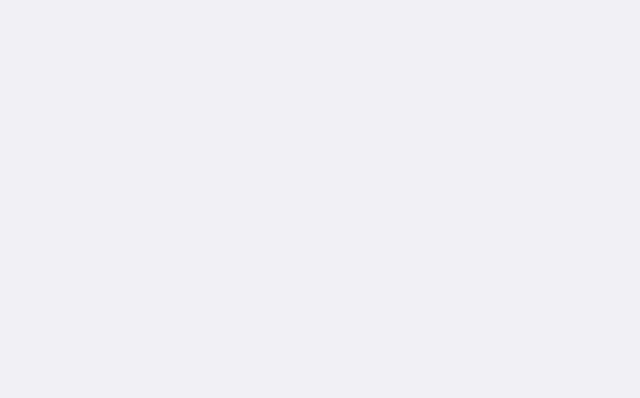
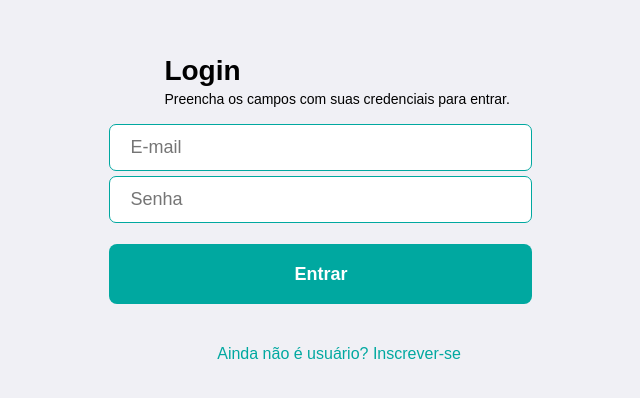
Before and after one commit to 0xkalvin/fortunator, a React (Create React App) app in the folder frontend/: page /login in a window 1280 px wide. Shown: the part 128-526 px from the top of the page, without its empty margins (311-951 px from the left). Built offline with nearby package versions, Linux system fonts and the light colour scheme.

Commit message:
front: Login

```diff
--- a/frontend/package.json
+++ b/frontend/package.json
@@ -9,6 +9,7 @@
     "axios": "^0.20.0",
     "react": "^16.13.1",
     "react-dom": "^16.13.1",
+    "react-icons": "^3.11.0",
     "react-router-dom": "^5.2.0",
     "react-scripts": "3.4.3"
   },
--- a/frontend/src/global.css
+++ b/frontend/src/global.css
@@ -59,7 +59,7 @@ form textarea{
     font-weight: 700;
     margin-top: 16px;
     margin-right: 2%;
-    margin-bottom: 10%;
+    margin-bottom: 5%;
     display: inline-block;
     text-align: center;
     text-decoration: none;
@@ -95,7 +95,7 @@ form textarea{
     display: flex;
 }
 .title-gif {
-    padding-top: 3.5%;
+    padding-top: 2%;
 }
 
 .input-style{
@@ -205,8 +205,7 @@ body {
 
 p.sub-title {
     padding-top: 1%;
-    padding-bottom: 2%;
-    padding-left: 7%;
+    padding-bottom: 5%;
 }
 
 div#root {
--- /dev/null
+++ b/frontend/src/pages/Login/index.js
@@ -0,0 +1,53 @@
+import React, { useState } from 'react';
+import { Link } from 'react-router-dom';
+import '../../global.css';
+import './styles.css'
+import api from '../../service/api';
+import finger from '../../assets/finger.gif'
+
+export default function Login() {
+        const [name, setName] = useState('');
+        const [email, setEmail] = useState('');
+        const [password, setPassword] = useState('');
+
+        async function userLogin(){
+                try{
+                    console.log("entroyu");
+                    await api.post('/users')
+                }catch(err){
+                    alert(err);
+                }
+        }
+
+        return (
+        <div>
+            <div class="div-gif">
+                <img src={finger} height="55px" />
+                <div>
+                     <h1 class="title-gif">Login</h1>
+                     <p class="sub-title">Preencha os campos com suas credenciais para entrar.</p>
+                </div>
+
+            </div>
+
+
+
+           <form>
+               <input
+                   placeholder="E-mail"
+                   value={email}
+                   onChange={e => { setEmail(e.target.value) }}
+               />
+               <input
+                   placeholder="Senha"
+                   type="password"
+                   value={password}
+                   onChange={e => { setPassword(e.target.value) }}
+               />
+               <button className="button-intern" type="button" onClick={userLogin}>Entrar</button>
+           </form>
+           <Link class="sign-up-link" to="/register">Ainda não é usuário? Inscrever-se</Link>
+       </div>
+        )
+
+}
--- /dev/null
+++ b/frontend/src/pages/Login/styles.css
@@ -0,0 +1,6 @@
+.sign-up-link{
+    color:#00a8a0;
+    font: 16px Comforta, sans-serif;
+    text-decoration: none;
+    padding-left: 13%;
+}
--- a/frontend/src/pages/UserRegister/index.js
+++ b/frontend/src/pages/UserRegister/index.js
@@ -1,8 +1,10 @@
 import React, { useState } from 'react';
+import { Link } from 'react-router-dom';
+import { FiArrowLeft } from 'react-icons/fi';
 import '../../global.css';
 import './styles.css'
 import api from '../../service/api';
-import finger from '../../assets/finger.gif'
+import registerGif from '../../assets/register.gif'
 
 export default function UserRegister() {
         const [name, setName] = useState('');
@@ -30,12 +32,19 @@ export default function UserRegister() {
 
         return (
         <div>
+
+            <Link className="back-link" to="/login">
+                    <FiArrowLeft size={22} color="#00a8a0" />
+                    Voltar
+            </Link>
+
             <div class="div-gif">
-                <img src={finger} height="55px" />
-                <h1 class="title-gif">Cadastro de Usuário</h1>
+                <img src={registerGif} height="120px" />
+                <div>
+                    <h1 class="register-title-gif">Cadastro de Usuário</h1>
+                    <p class="sub-title">Preencha os campos para se cadastrar.</p>
+                </div>
             </div>
-
-           <p class="sub-title">Preencha os campos para se cadastrar.</p>
 
            <form>
                <input
--- a/frontend/src/pages/UserRegister/styles.css
+++ b/frontend/src/pages/UserRegister/styles.css
@@ -3,3 +3,8 @@
     padding-bottom: 0.5%;
     color: red;
 }
+
+.register-title-gif{
+    padding-top: 10%;
+    padding-left: 0%;
+}
--- a/frontend/src/routes.js
+++ b/frontend/src/routes.js
@@ -2,12 +2,14 @@ import React, {  } from 'react';
 import { BrowserRouter, Route, Switch } from 'react-router-dom'
 
 import UserRegister from './pages/UserRegister';
+import Login from './pages/Login'
 
 export default function Routes(){
     return(
         <BrowserRouter>
             <Switch>
                 <Route path="/register" component={UserRegister}/>
+                <Route path="/login" component={Login}/>
             </Switch>
         </BrowserRouter>
     )
```
Also changed, not shown: frontend/src/assets/register.gif (added), 1 other file (tests, documents, lock files or other folders).
